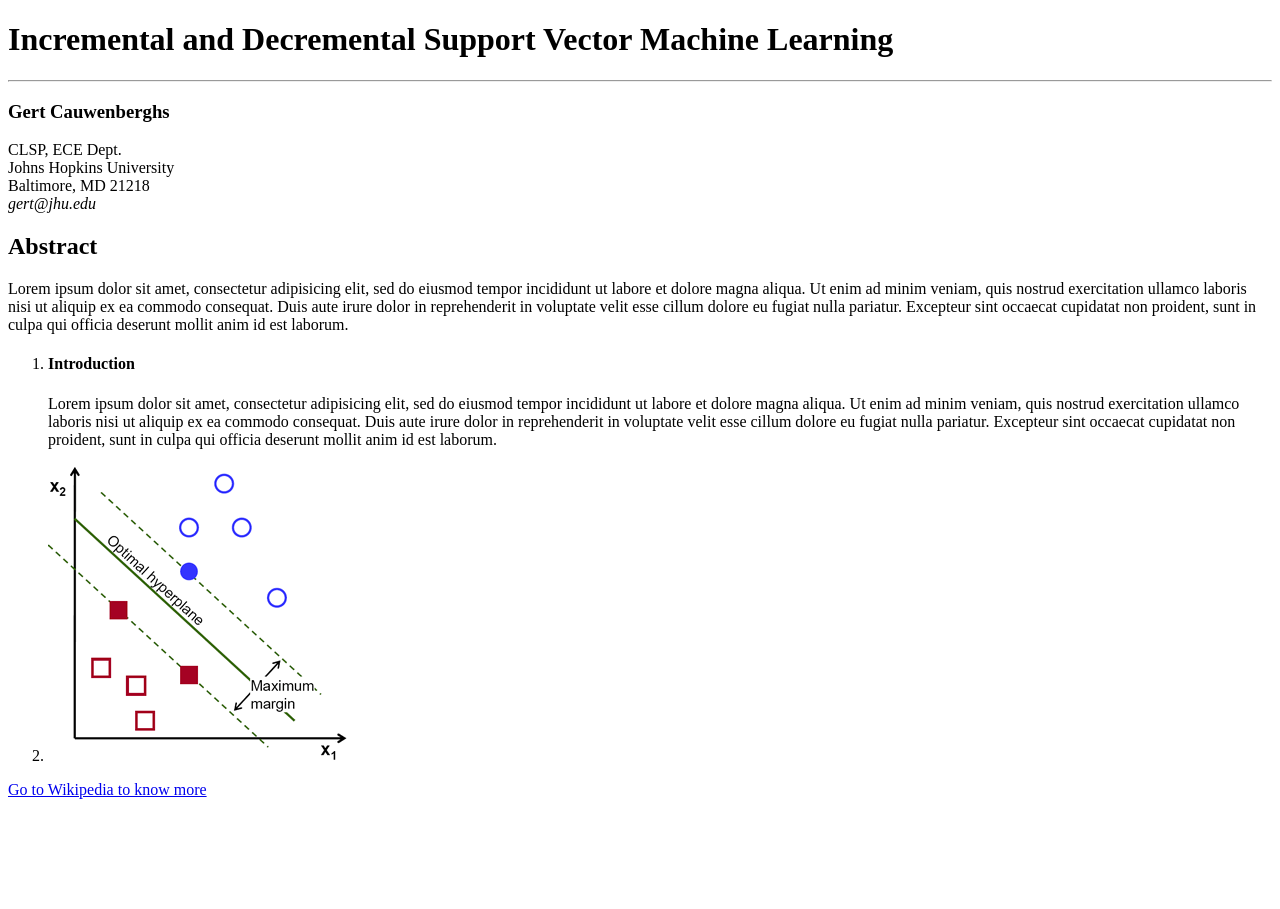
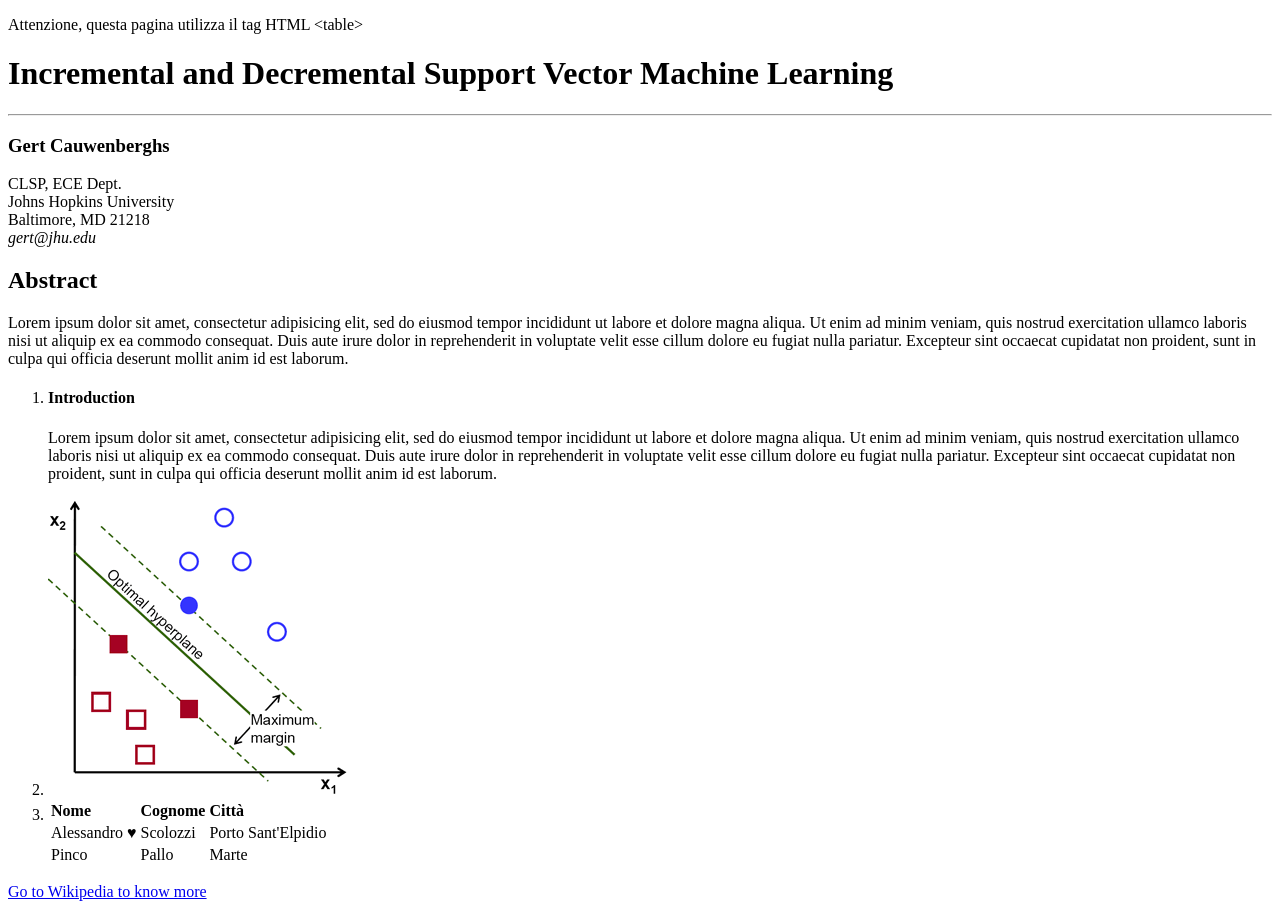
Before and after one commit to AlessandroSCPse/paper-scientifico, a website: page index.html in a window 1280 px wide. Before the commit the page ends 807 px from the top, so only its background shows below. Drawn offline with Linux system fonts and the light colour scheme.

Commit message:
Tabelle e entities

```diff
--- a/index.html
+++ b/index.html
@@ -9,6 +9,10 @@
   <body>
     <!-- Intestazione -->
     <div>
+      <p>
+        Attenzione, questa pagina utilizza il tag HTML &lt;table&gt;
+      </p>
+
       <h1>Incremental and Decremental Support Vector Machine Learning</h1>
 
       <hr />
@@ -56,6 +60,28 @@
         <li>
           <img src="img/immagine-paper.png" />
         </li>
+
+        <li>
+          <table>
+            <tr>
+              <td><strong>Nome</strong></td>
+              <td><strong>Cognome</strong></td>
+              <td><strong>Città</strong></td>
+            </tr>
+
+            <tr>
+              <td>Alessandro &hearts;</td>
+              <td>Scolozzi</td>
+              <td>Porto Sant'Elpidio</td>
+            </tr>
+
+            <tr>
+              <td>Pinco</td>
+              <td>Pallo</td>
+              <td>Marte</td>
+            </tr>
+          </table>
+        </li>
       </ol>
     </div>
     <!-- Fine Contenuto paper -->
```
